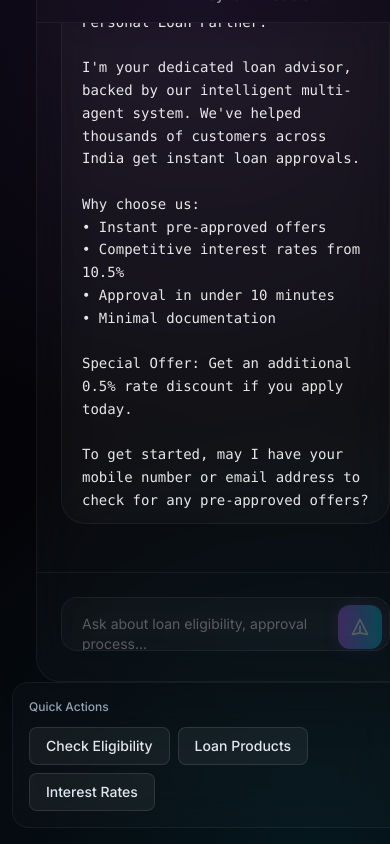
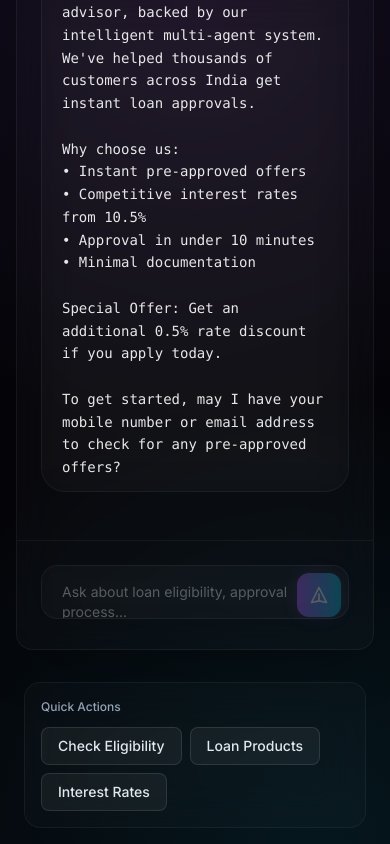
Before and after one commit to ArshCipher/FinSyncAI, a React (Vite) app: page / in a window 390 px wide. Built offline with nearby package versions, Linux system fonts and the light colour scheme.

Commit message:
Fix cross-device compatibility: add responsive breakpoints, iOS Safari fixes, mobile-first design, and hide hero on mobile

```diff
--- a/src/App.tsx
+++ b/src/App.tsx
@@ -1133,9 +1133,11 @@ function App() {
 
   return (
     <div className="h-screen bg-dark bg-gradient-premium overflow-hidden">
-      <div className="h-full grid lg:grid-cols-2">
+      <div className="h-full grid grid-cols-1 lg:grid-cols-2">
         {/* Left: Hero Section */}
-        <Hero />
+        <div className="hidden lg:flex">
+          <Hero />
+        </div>
 
         {/* Right: Chat Section */}
         <div className="flex flex-col h-full">
--- a/src/components/ChatWindow.tsx
+++ b/src/components/ChatWindow.tsx
@@ -49,9 +49,9 @@ const ChatWindow: React.FC<ChatWindowProps> = ({
   };
 
   return (
-    <div className="flex items-center justify-center h-full px-12 lg:px-20 animate-fade-in-up">
+    <div className="flex items-center justify-center h-full px-4 sm:px-8 lg:px-12 xl:px-20 py-4 sm:py-6 lg:py-8 animate-fade-in-up">
       {/* Chat card with glassmorphism */}
-      <div className="glass rounded-3xl w-full max-w-2xl h-[85vh] flex flex-col shadow-2xl overflow-hidden">
+      <div className="glass rounded-2xl sm:rounded-3xl w-full max-w-2xl flex flex-col shadow-2xl overflow-hidden" style={{ height: 'calc(100% - 2rem)' }}>
         {/* macOS-style window controls */}
         <div className="flex items-center gap-2 px-6 py-4 border-b border-white/5">
           <div className="flex gap-2">
--- a/src/components/Hero.tsx
+++ b/src/components/Hero.tsx
@@ -3,7 +3,7 @@ import React from 'react';
 const Hero: React.FC = () => {
 
   return (
-    <div className="flex flex-col justify-center h-full px-12 lg:px-20 xl:px-32 max-w-4xl">
+    <div className="flex flex-col justify-center h-full px-4 sm:px-8 lg:px-12 xl:px-20 2xl:px-32 max-w-4xl py-8 lg:py-0">
       {/* Badge */}
       <div className="inline-flex mb-8 animate-fade-in-up">
         <div className="glass px-4 py-2 rounded-full">
@@ -15,7 +15,7 @@ const Hero: React.FC = () => {
 
       {/* Hero Heading */}
       <h1
-        className="text-6xl lg:text-7xl xl:text-8xl font-bold leading-[1.1] tracking-tight mb-8 animate-fade-in-up"
+        className="text-4xl sm:text-5xl md:text-6xl lg:text-7xl xl:text-8xl font-bold leading-[1.1] tracking-tight mb-6 sm:mb-8 animate-fade-in-up"
         style={{ animationDelay: '0.1s' }}
       >
         Loan underwriting,
@@ -25,7 +25,7 @@ const Hero: React.FC = () => {
 
       {/* Subcopy */}
       <p
-        className="text-xl lg:text-2xl text-white/60 leading-relaxed mb-12 max-w-2xl animate-fade-in-up"
+        className="text-base sm:text-lg lg:text-xl xl:text-2xl text-white/60 leading-relaxed mb-8 sm:mb-12 max-w-2xl animate-fade-in-up"
         style={{ animationDelay: '0.2s' }}
       >
         FinSync AI orchestrates multiple specialized agents to deliver instant,
@@ -34,15 +34,15 @@ const Hero: React.FC = () => {
 
       {/* CTAs */}
       <div
-        className="flex flex-wrap gap-4 mb-12 animate-fade-in-up"
+        className="flex flex-col sm:flex-row flex-wrap gap-3 sm:gap-4 mb-8 sm:mb-12 animate-fade-in-up"
         style={{ animationDelay: '0.3s' }}
       >
-        <button className="group relative px-8 py-4 bg-gradient-to-r from-accent-purple to-accent-cyan rounded-2xl font-semibold text-white transition-all duration-300 hover:scale-105 hover:shadow-2xl glow-purple">
+        <button className="group relative px-6 sm:px-8 py-3 sm:py-4 bg-gradient-to-r from-accent-purple to-accent-cyan rounded-xl sm:rounded-2xl font-semibold text-sm sm:text-base text-white transition-all duration-300 hover:scale-105 hover:shadow-2xl glow-purple w-full sm:w-auto">
           <span className="relative z-10">Get Started</span>
           <div className="absolute inset-0 bg-gradient-to-r from-accent-cyan to-accent-purple rounded-2xl opacity-0 group-hover:opacity-100 transition-opacity duration-300" />
         </button>
 
-        <button className="px-8 py-4 glass rounded-2xl font-semibold text-white/90 transition-all duration-300 hover:scale-105 hover:bg-white/5">
+        <button className="px-6 sm:px-8 py-3 sm:py-4 glass rounded-xl sm:rounded-2xl font-semibold text-sm sm:text-base text-white/90 transition-all duration-300 hover:scale-105 hover:bg-white/5 w-full sm:w-auto">
           View Orchestration
         </button>
       </div>
@@ -66,12 +66,12 @@ const StatsRow: React.FC = () => {
   ];
 
   return (
-    <div className="grid grid-cols-3 gap-8">
+    <div className="grid grid-cols-1 sm:grid-cols-3 gap-4 sm:gap-6 lg:gap-8">
       {stats.map((stat, index) => (
         <div key={index} className="group">
-          <div className="glass rounded-2xl p-6 transition-all duration-300 hover:scale-105 hover:bg-white/5">
-            <div className="text-3xl font-bold text-gradient mb-2">{stat.value}</div>
-            <div className="text-sm text-white/50 uppercase tracking-wide">{stat.label}</div>
+          <div className="glass rounded-xl sm:rounded-2xl p-4 sm:p-6 transition-all duration-300 hover:scale-105 hover:bg-white/5">
+            <div className="text-2xl sm:text-3xl font-bold text-gradient mb-1 sm:mb-2">{stat.value}</div>
+            <div className="text-xs sm:text-sm text-white/50 uppercase tracking-wide">{stat.label}</div>
           </div>
         </div>
       ))}
--- a/src/index.css
+++ b/src/index.css
@@ -15,17 +15,26 @@
 
 body {
   margin: 0;
+  padding: 0;
   min-width: 320px;
   min-height: 100vh;
+  min-height: -webkit-fill-available; /* iOS Safari fix */
   background: #050509;
   color: #ffffff;
   -webkit-font-smoothing: antialiased;
   -moz-osx-font-smoothing: grayscale;
+  overflow-x: hidden; /* Prevent horizontal scroll */
+}
+
+html {
+  height: -webkit-fill-available; /* iOS Safari fix */
 }
 
 #root {
   height: 100vh;
+  height: -webkit-fill-available; /* iOS Safari fix */
   overflow: hidden;
+  position: relative;
 }
 
 /* Premium scrollbar */
```
